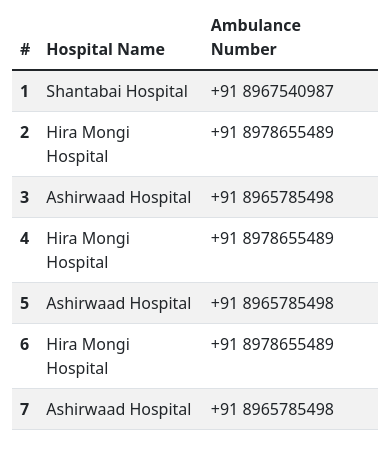
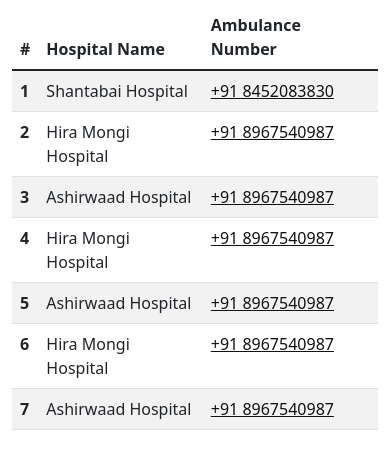
Before and after one commit to sauravahuja/medcareplus, a React (Create React App) app in the folder client/: page /ambulancelist in a window 390 px wide. Shown: the part 376-844 px from the top of the page. Built offline with nearby package versions, Linux system fonts and the light colour scheme.

Commit message:
Ambulance Telephone Link Updated

```diff
--- a/client/src/Components/Ambulance/AmbulanceList.jsx
+++ b/client/src/Components/Ambulance/AmbulanceList.jsx
@@ -23,37 +23,37 @@ const AmbulanceList = () => {
                                         <tr>
                                             <th scope="row">1</th>
                                             <td>Shantabai Hospital</td>
-                                            <td>+91 8967540987</td>
+                                            <td><a style={{color: "#111"}} href="tel:8452083830">+91 8452083830</a></td>
                                         </tr>
                                         <tr>
                                             <th scope="row">2</th>
                                             <td>Hira Mongi Hospital</td>
-                                            <td>+91 8978655489</td>
+                                            <td><a style={{color: "#111"}} href="tel:8967540987">+91 8967540987</a></td>
                                         </tr>
                                         <tr>
                                             <th scope="row">3</th>
                                             <td>Ashirwaad Hospital</td>
-                                            <td>+91 8965785498</td>
+                                            <td><a style={{color: "#111"}} href="tel:8967540987">+91 8967540987</a></td>
                                         </tr>
                                         <tr>
                                             <th scope="row">4</th>
                                             <td>Hira Mongi Hospital</td>
-                                            <td>+91 8978655489</td>
+                                            <td><a style={{color: "#111"}} href="tel:8967540987">+91 8967540987</a></td>
                                         </tr>
                                         <tr>
                                             <th scope="row">5</th>
                                             <td>Ashirwaad Hospital</td>
-                                            <td>+91 8965785498</td>
+                                            <td><a style={{color: "#111"}} href="tel:8967540987">+91 8967540987</a></td>
                                         </tr>
                                         <tr>
                                             <th scope="row">6</th>
                                             <td>Hira Mongi Hospital</td>
-                                            <td>+91 8978655489</td>
+                                            <td><a style={{color: "#111"}} href="tel:8967540987">+91 8967540987</a></td>
                                         </tr>
                                         <tr>
                                             <th scope="row">7</th>
                                             <td>Ashirwaad Hospital</td>
-                                            <td>+91 8965785498</td>
+                                            <td><a style={{color: "#111"}} href="tel:8967540987">+91 8967540987</a></td>
                                         </tr>
                                     </tbody>
                                 </table>
```
